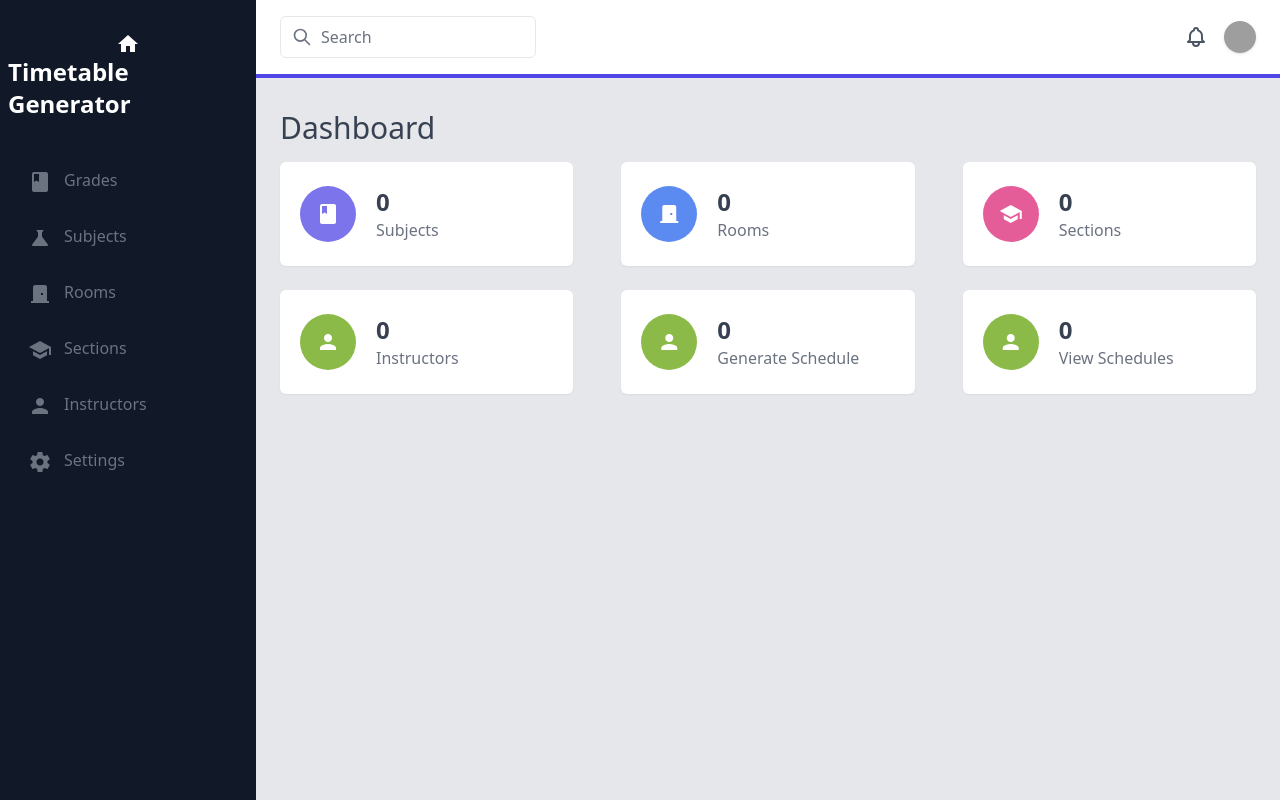
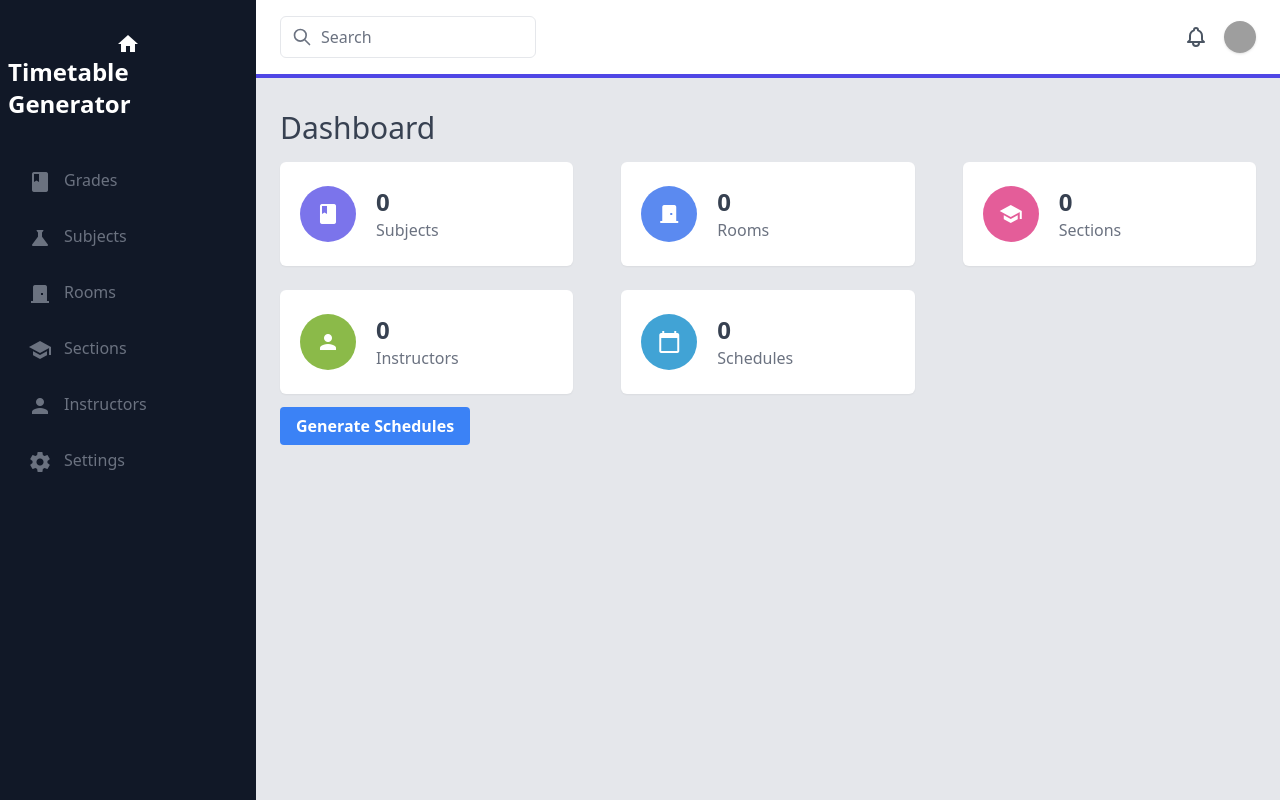
Before and after one commit to nebiyuelias1/automated-timetable-generator, a Django app: page / in a window 1280 px wide. Run offline with Django 3.2, Linux system fonts and the light colour scheme; data that the repository does not hold is empty; some libraries are stand-ins or nearby versions; grey boxes are pictures that could not be loaded.

Commit message:
Display timetable

```diff
--- a/theme/static/css/dist/styles.css
+++ b/theme/static/css/dist/styles.css
@@ -774,6 +774,10 @@ select {
   margin-top: 1.5rem;
 }
 
+.mt-5 {
+  margin-top: 1.25rem;
+}
+
 .block {
   display: block;
 }
@@ -912,6 +916,10 @@ select {
   border-radius: 0.5rem;
 }
 
+.rounded {
+  border-radius: 0.25rem;
+}
+
 .border {
   border-width: 1px;
 }
@@ -1007,6 +1015,16 @@ select {
 .bg-lime-600 {
   --tw-bg-opacity: 1;
   background-color: rgb(101 163 13 / var(--tw-bg-opacity));
+}
+
+.bg-sky-600 {
+  --tw-bg-opacity: 1;
+  background-color: rgb(2 132 199 / var(--tw-bg-opacity));
+}
+
+.bg-blue-500 {
+  --tw-bg-opacity: 1;
+  background-color: rgb(59 130 246 / var(--tw-bg-opacity));
 }
 
 .bg-opacity-25 {
@@ -1242,6 +1260,11 @@ select {
   background-color: rgb(30 64 175 / var(--tw-bg-opacity));
 }
 
+.hover\:bg-blue-700:hover {
+  --tw-bg-opacity: 1;
+  background-color: rgb(29 78 216 / var(--tw-bg-opacity));
+}
+
 .hover\:bg-opacity-25:hover {
   --tw-bg-opacity: 0.25;
 }
--- a/timetable/templates/timetable/index.html
+++ b/timetable/templates/timetable/index.html
@@ -55,27 +55,23 @@
 
         <div class="w-full px-6 mt-6 sm:w-1/2 xl:w-1/3">
             <div class="flex items-center px-5 py-6 bg-white rounded-md shadow-sm">
-                <div class="p-3 bg-lime-600 bg-opacity-75 rounded-full">
-                    <span class="w-8 h-8 text-white flex justify-center items-center material-icons"> person </span>
-                </div>
-                <a href="{% url 'generate-schedule' %}" class="mx-5">
-                    <h4 class="text-2xl font-semibold text-gray-700">{{instructor_count}}</h4>
-                    <div class="text-gray-500">Generate Schedule</div>
-                </a>
-            </div>
-        </div>
-
-        <div class="w-full px-6 mt-6 sm:w-1/2 xl:w-1/3">
-            <div class="flex items-center px-5 py-6 bg-white rounded-md shadow-sm">
-                <div class="p-3 bg-lime-600 bg-opacity-75 rounded-full">
-                    <span class="w-8 h-8 text-white flex justify-center items-center material-icons"> person </span>
+                <div class="p-3 bg-sky-600 bg-opacity-75 rounded-full">
+                    <span class="w-8 h-8 text-white flex justify-center items-center material-icons"> calendar_today
+                    </span>
                 </div>
                 <a href="{% url 'schedules' %}" class="mx-5">
-                    <h4 class="text-2xl font-semibold text-gray-700">{{instructor_count}}</h4>
-                    <div class="text-gray-500">View Schedules</div>
+                    <h4 class="text-2xl font-semibold text-gray-700">{{schedule_count}}</h4>
+                    <div class="text-gray-500">Schedules</div>
                 </a>
             </div>
         </div>
     </div>
 </div>
+
+<div class="mt-5">
+    <a href="{% url 'generate-schedule' %}" class="bg-blue-500 hover:bg-blue-700 text-white font-bold py-2 px-4 rounded">
+        Generate Schedules
+    </a>
+</div>
+
 {% endblock main %}
--- a/timetable/templates/timetable/schedule_list.html
+++ b/timetable/templates/timetable/schedule_list.html
@@ -17,10 +17,9 @@
         <tr>
             <td class="border border-slate-300 p-4">{{schedule.section}}</td>
             <td class="border border-slate-300 p-4">
-                <a class="text-blue-600 hover:underline" href="/grades/edit/{{grade.pk}}">Edit</a>
+                <a class="text-blue-600 hover:underline" href="{% url 'display-schedule' schedule.id %}">View</a>
             </td>
             <td class="border border-slate-300 p-4">
-                <a class="text-red-600 hover:underline" href="/grades/delete/{{grade.pk}}">Delete</a>
             </td>
         </tr>
     </tbody>
--- a/timetable/urls.py
+++ b/timetable/urls.py
@@ -2,7 +2,7 @@ from unicodedata import name
 from django.urls import path
 from timetable.views import (GradeCreateView, GradeDeleteView, GradeListView, GradeUpdateView, ScheduleListView, SubjectCreateView, SubjectDeleteView, SubjectListView, SubjectUpdateView,
                              InstructorCreateView, InstructorDeleteView, InstructorListView, InstructorUpdateView, RoomCreateView, RoomDeleteView, RoomListView,
-                             RoomUpdateView, SectionCreateView, SectionDeleteView, SectionListView, SectionUpdateView, edit_setting, generate_schedule, index, settings, subjects_in_grade)
+                             RoomUpdateView, SectionCreateView, SectionDeleteView, SectionListView, SectionUpdateView, display_schedule, edit_setting, generate_schedule, index, settings, subjects_in_grade)
 
 
 urlpatterns = [
@@ -45,6 +45,7 @@ urlpatterns = [
     path('settings/', settings, name='settings'),
     path('settings/edit/', edit_setting, name='edit-setting'),
 
-    path('schedule/generate/', generate_schedule, name='generate-schedule'),
-    path('schedule/view/', ScheduleListView.as_view(), name='schedules')
+    path('schedules/generate/', generate_schedule, name='generate-schedule'),
+    path('schedules/view/', ScheduleListView.as_view(), name='schedules'),
+    path('schedules/display/<uuid:pk>/', display_schedule, name='display-schedule')
 ]
--- a/timetable/views.py
+++ b/timetable/views.py
@@ -1,13 +1,14 @@
+from typing import List
 from urllib import response
 from django.forms import ValidationError, formset_factory
-from django.shortcuts import redirect, render
+from django.shortcuts import get_object_or_404, redirect, render
 from django.urls import reverse, reverse_lazy
 from django.views.generic.edit import DeleteView, CreateView, UpdateView
 from django.views.generic import ListView
-from requests import Response
+from django.db.models import Count
 from timetable.forms import BreakForm, GradeForm, InstructorForm, SectionForm, SettingForm, SubjectForm
 
-from timetable.models import Grade, Schedule, Setting, Subject, Instructor, Room, Section, Break
+from timetable.models import DaySchedule, Grade, Schedule, ScheduleEntry, Setting, Subject, Instructor, Room, Section, Break
 from timetable.utils import auto_generate_schedule, get_duration_in_seconds
 
 # Create your views here.
@@ -18,7 +19,8 @@ def index(request):
         'subject_count': Subject.objects.count(),
         'room_count': Room.objects.count(),
         'section_count': Section.objects.count(),
-        'instructor_count': Instructor.objects.count()
+        'instructor_count': Instructor.objects.count(),
+        'schedule_count': Schedule.objects.count(),
     }
     return render(request, 'timetable/index.html', context)
 
@@ -71,27 +73,30 @@ def settings(request):
             before_lunch_number_of_periods = before_lunch_duration / period_length
             if before_lunch_number_of_periods != int(before_lunch_number_of_periods):
                 raise ValidationError(
-            'It\'s not possible to have equally spaced periods with current configuration. Please adjust!', code='invalid')
+                    'It\'s not possible to have equally spaced periods with current configuration. Please adjust!', code='invalid')
             after_lunch_number_of_periods = after_lunch_duration / period_length
             if after_lunch_number_of_periods != int(after_lunch_number_of_periods):
                 raise ValidationError(
-            'It\'s not possible to have equally spaced periods with current configuration. Please adjust!', code='invalid')
+                    'It\'s not possible to have equally spaced periods with current configuration. Please adjust!', code='invalid')
 
             setting = Setting.objects.create(**form.cleaned_data,
                                              before_lunch_period_count=before_lunch_number_of_periods,
                                              after_lunch_period_count=after_lunch_number_of_periods)
             for break_form in break_form_set:
-                Break.objects.create(**break_form.cleaned_data, setting=setting)
+                Break.objects.create(
+                    **break_form.cleaned_data, setting=setting)
 
             return render(request, 'timetable/setting_display.html', {'setting': setting})
 
     form = SettingForm()
     return render(request, 'timetable/setting_form.html', {'form': form, 'break_count': break_count + 1, 'break_form_set': BreakFormSet(), })
 
+
 def subjects_in_grade(request, pk):
     subjects = Subject.objects.filter(grade=pk)
 
     return render(request, 'timetable/subjects_drop_down_list_options.html', {'subjects': subjects})
+
 
 def edit_setting(request):
     setting_queryset = Setting.objects.all()
@@ -139,13 +144,45 @@ def edit_setting(request):
 
     raise ValidationError('Nothing to edit!')
 
+
 def generate_schedule(request):
     auto_generate_schedule()
     return redirect(reverse('index'))
 
+
+def _get_timetable(total_periods, entries: List[ScheduleEntry]):
+    timetable = {i: {j: None for j in range(
+        1, total_periods + 1)} for i in range(1, 6)}
+
+    for entry in entries:
+        day = entry.day.day
+        period = entry.period
+        timetable[day][period] = entry
+
+    return timetable
+
+
+def display_schedule(request, pk):
+    schedule = get_object_or_404(Schedule, pk=pk)
+    setting = Setting.objects.first()
+    total_periods = setting.before_lunch_period_count + \
+        setting.after_lunch_period_count
+
+    schedule_entries = ScheduleEntry.objects.filter(day__schedule=schedule).order_by(
+        'day__day', 'period').select_related('subject')
+    timetable = _get_timetable(
+        total_periods=total_periods, entries=schedule_entries)
+
+    return render(request, 'timetable/schedule_display.html', {'schedule': schedule,
+                                                               'timetable': timetable,
+                                                               'period_range': range(1, total_periods + 1),
+                                                               'day_range': range(1, 6)})
+
+
 class ScheduleListView(ListView):
     model = Schedule
     paginate_by = 10
+
 
 class GradeListView(ListView):
     model = Grade
```
Also changed, not shown: timetable/models.py (+30 -7 lines), timetable/templates/timetable/schedule_display.html (added, +29 -0 lines), timetable/templatetags/index.py (added, +7 -0 lines), timetable/migrations/0001_initial.py, timetable/migrations/0002_scheduleentry_subject.py (deleted).
